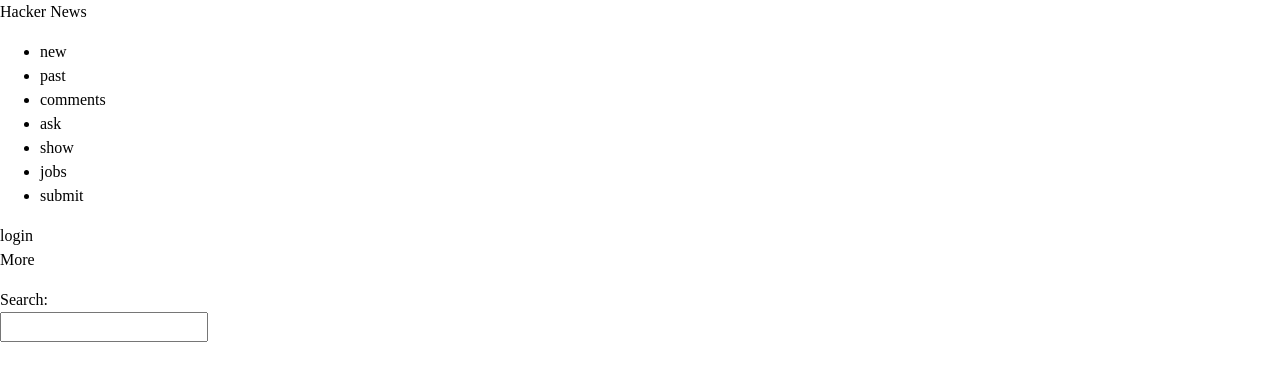
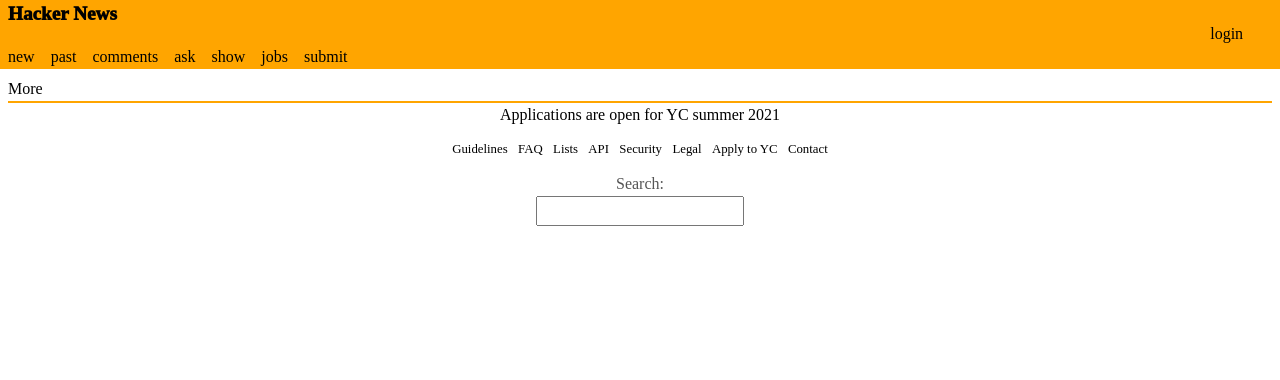
Before and after one commit to Ry-Hebert/hacker-news-clone, a website: page src/index.html in a window 1280 px wide. Drawn offline with Linux system fonts and the light colour scheme; no server answers.

Commit message:
good greif charlie brown

```diff
--- a/src/assets/_small.scss
+++ b/src/assets/_small.scss
@@ -0,0 +1,70 @@
+header{
+    width: 100%;
+    background-color: orange;
+    display: grid;
+    grid-template-columns: repeat(12, 1fr);
+    grid-template-areas:
+    "logo logo logo logo logo logo logo logo logo logo logo login"
+    "nav1 nav1 nav1 nav1 nav1 nav1 nav1 nav1 nav1 nav1 nav1 login"
+    ;
+    nav{
+        grid-area: nav1;
+        ul{
+            list-style-type: none;
+            padding: 0rem;
+            li{
+                float: left;
+                margin: 0rem .5rem;
+            }
+        }
+    }
+    .logo{
+        grid-area: logo;
+        font-size: 1.2rem;
+        font-weight: 1000;
+        margin: 0rem .5rem;
+    }
+    .login{
+        grid-area: login;
+        display: grid;
+        justify-content: center;
+        align-content: center;
+    }
+}
+
+footer{
+    width: 100%;
+    display: grid;
+    grid-template-columns: 1fr;
+    .f-more{
+        margin: 0rem .5rem;
+        border-bottom: 2px solid orange;
+    }
+    .foot-nav{
+        display: grid;
+        justify-content: center;
+        margin: 0rem .5rem;
+        ul{
+            list-style-type: none;
+            padding: 0rem;
+            font-size: .8rem;
+            li{
+                float: left;
+                margin: 0rem .325rem;
+            }
+        }
+        div{
+            display: grid;
+            justify-self: center;
+        }
+    }
+    .f-search{
+        justify-content: center;
+        text-align: center;
+        color: #555555;
+    }
+}
+
+main{
+    margin: .5rem;
+}
--- a/src/index.html
+++ b/src/index.html
@@ -9,8 +9,8 @@
 </head>
 <body>
     <header>
-        <div>
-            <div class="logo">Hacker News</div>
+        <div class="logo">
+            <div>Hacker News</div>
         </div>
         <nav>
             <ul>
@@ -37,7 +37,7 @@
                 </li>
             </ul>
         </nav>
-        <div>
+        <div class="login">
             login
         </div>
     </header>
@@ -47,23 +47,45 @@
         </section>
     </main>
     <footer>
-        <div>
+        <div class="f-more">
             <div>
                 More
             </div>
         </div>
-        <div>
-            <div></div>
-            <div>
-                <ul>
-
-                </ul>
-            </div>
-            <div>
+        <div class="foot-nav">
+            <div>Applications are open for YC summer 2021</div>
+            <ul>
+                <li>
+                    Guidelines
+                </li>
+                <li>
+                    FAQ
+                </li>
+                <li>
+                    Lists
+                </li>
+                <li>
+                    API
+                </li>
+                <li>
+                    Security
+                </li>
+                <li>
+                    Legal
+                </li>
+                <li>
+                    Apply to YC
+                </li>
+                <li>
+                    Contact
+                </li>
+            </ul>
+            <div class="f-search">
                 <p>Search: </p>
                 <input>
             </div>
         </div>
     </footer>
+    <script type='module' src="./main.js"></script>
 </body>
 </html>
--- a/src/main.js
+++ b/src/main.js
@@ -1 +1,21 @@
 const connect = "https://hacker-news.firebaseio.com/v0/"
+
+console.log('Hello Console World!')
+
+const getTopArt = () =>{
+
+    let getArtID = new Promise( (resolve, reject) =>{
+        fetch(`${connect}topstories.json?print=pretty`, {
+            method: 'GET'
+        }).then( value => {
+            resolve(value.json())
+        })
+    })
+
+    let x = Promise.all([getArtID])
+
+    console.log(getArtID)
+    console.log(x)
+}
+
+window.onload = getTopArt()
```
Also changed, not shown: src/assets/styles.css, 1 other file.
